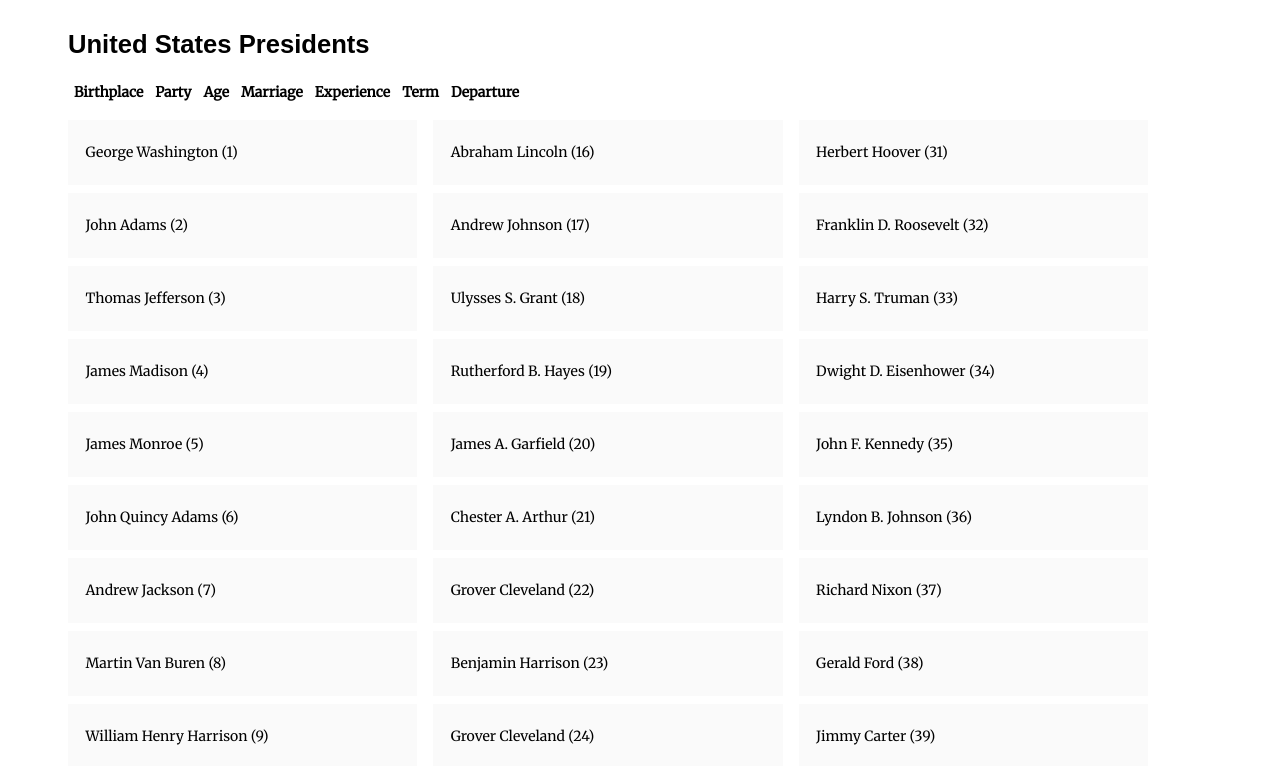
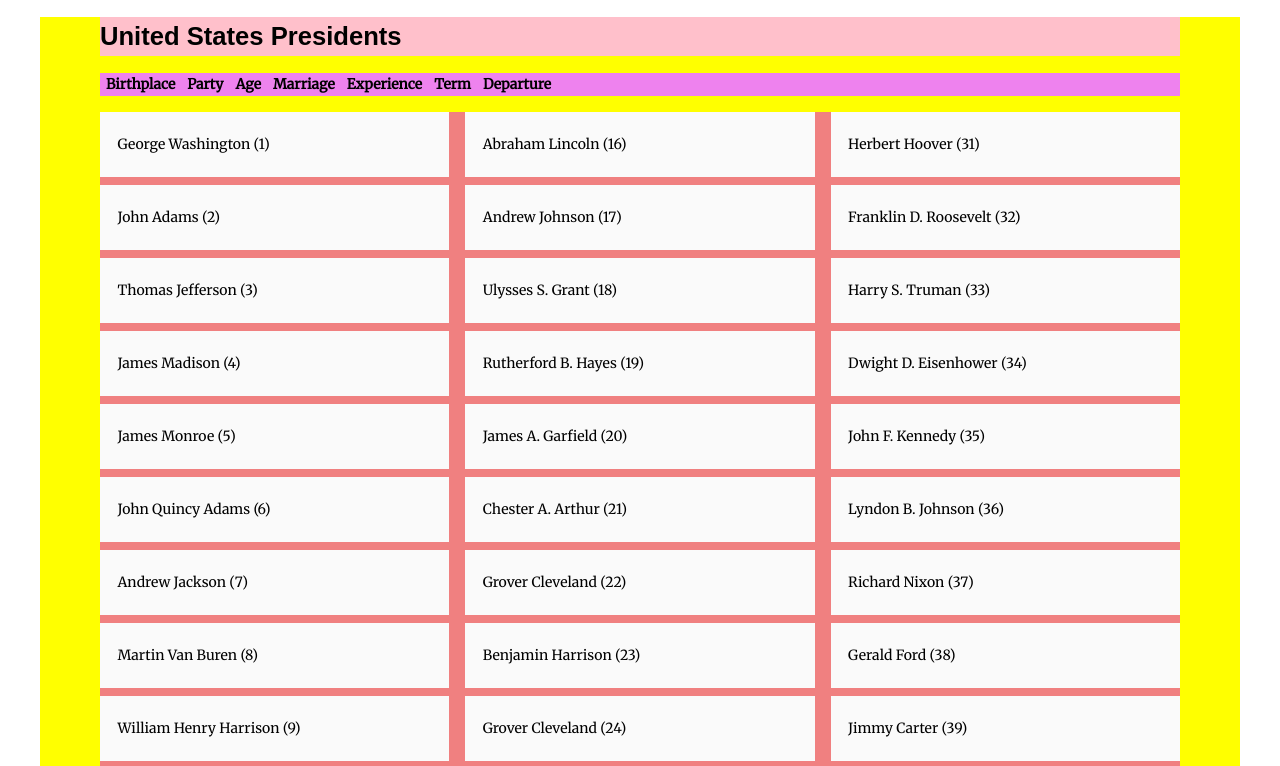
Before and after one commit to seankelliher/us-presidents, a plain HTML site: page index.html in a window 1280 px wide. Shown: the top 766 px of the page. Drawn offline with Linux system fonts and the light colour scheme; a web font is replaced by a local one.

Commit message:
Hide float left on container

```diff
--- a/style.css
+++ b/style.css
@@ -13,13 +13,15 @@ img {
     max-width: 1200px;
     margin: 0 auto;
     padding: 0;
-    float: left;
+    /*float: left;*/
+    background: yellow;
 }
 
 header {
     width: 90%;
     margin: 1em 5%;
     padding: 0;
+    background: pink;
 }
 
 nav {
@@ -29,12 +31,14 @@ nav {
     display: flex;
     justify-content: start;
     flex-wrap: wrap;
+    background: violet;
 }
 
 main {
     width: 90%; /*1080px out of 1200px*/
     margin: 1em 5%;
     padding: 0;
+    background: lightcoral;
 }
 
 @media all and (min-width: 300px) {
```
